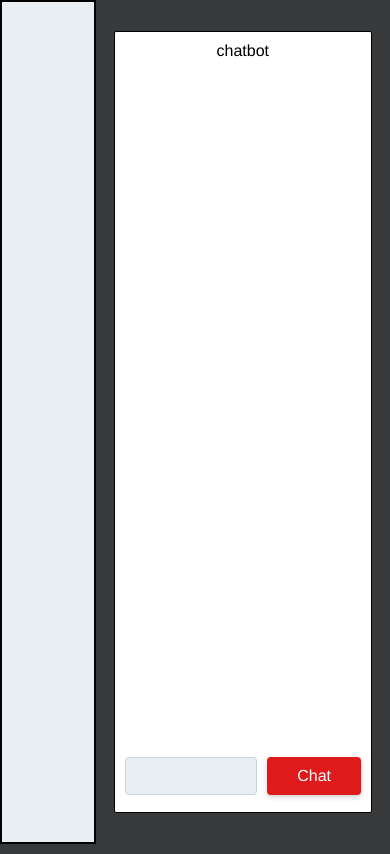
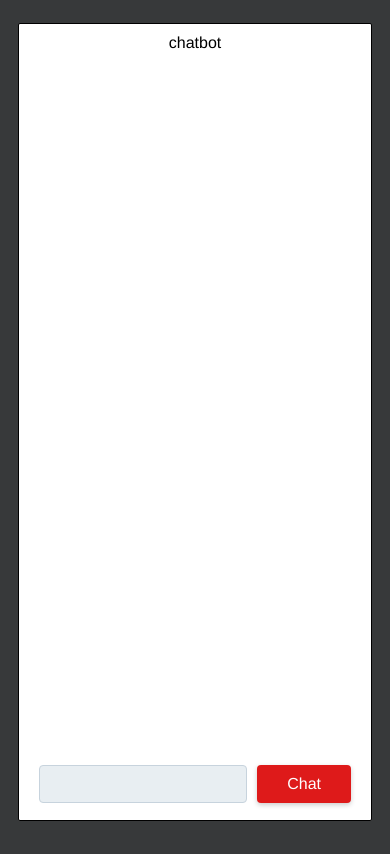
Before and after one commit to cartacode/chatbot_app, a React (Create React App) app in the folder rnn-frontend/: page / in a window 390 px wide. Built offline with nearby package versions, Linux system fonts and the light colour scheme.

Commit message:
Make mobile friendly ui

```diff
--- a/rnn-frontend/src/components/Chat.js
+++ b/rnn-frontend/src/components/Chat.js
@@ -44,9 +44,10 @@ class Chat extends React.Component {
   }
 
   async getMessage() {
-    // const response = await fetch('http://ec2-52-42-96-48.us-west-2.compute.amazonaws.com/message');
-    this.setState({ loading: true })
-    const response = await fetch('http://127.0.0.1:5000/message');
+    // this.setState({ loading: true })
+    const response = await fetch('http://ec2-52-42-96-48.us-west-2.compute.amazonaws.com/message');
+    // testing locally:
+    // const response = await fetch('http://127.0.0.1:5000/message');
     const message = await response.text();
     const messageList = message.split("\n").slice(1, -1);
     let formatMessage;
--- a/rnn-frontend/src/stylesheets/app.css
+++ b/rnn-frontend/src/stylesheets/app.css
@@ -63,17 +63,18 @@ body {
       display: flex;
       flex: 3;
       flex-direction: column;
+      justify-content: center;
       padding: 10px; }
       body .app .app-main .app-container {
         margin: 8px 8px;
-        height: 90vh;
+        height: 92vh;
         background: white;
         border-radius: 2px;
         border: 1.5px solid black;
         display: flex;
         flex-direction: column;
         justify-content: space-between;
-        padding: 10px; }
+        padding: 10px 20px; }
         body .app .app-main .app-container .chat-main {
           display: flex;
           flex-direction: column; }
@@ -98,7 +99,7 @@ body {
                 padding: 10px;
                 border-radius: 4px;
                 margin-bottom: 10px;
-                width: 70%;
+                width: 50%;
                 max-width: 500px;
                 align-self: flex-end; }
         body .app .app-main .app-container .chat-bottom {
@@ -144,4 +145,11 @@ body {
           body .app .app-main .app-container .chat-bottom button:hover {
             background: black; }
 
+@media only screen and (max-width: 900px) {
+  .app-side {
+    display: none; }
+
+  .app-main {
+    height: 100vh; } }
+
 /*# sourceMappingURL=app.css.map */
--- a/rnn-frontend/src/stylesheets/app.scss
+++ b/rnn-frontend/src/stylesheets/app.scss
@@ -37,18 +37,20 @@ body {
       // width: 340px;
       // background: $light-grey;
       // border-radius: 25px;
+      // height: 100vh;
+      justify-content: center;
       padding: 10px;
 
       .app-container {
         margin: 8px 8px;
-        height: 90vh;
+        height: 92vh;
         background: white;
         border-radius: 2px;
         border: 1.5px solid black;
         display: flex;
         flex-direction: column;
         justify-content: space-between;
-        padding: 10px;
+        padding: 10px 20px;
 
         .chat-main {
           display: flex;
@@ -81,7 +83,7 @@ body {
                 padding: 10px;
                 border-radius: 4px;
                 margin-bottom: 10px;
-                width: 70%;
+                width: 50%;
                 max-width: 500px;
                 align-self: flex-end;
               }
@@ -153,3 +155,14 @@ body {
     }
   }
 }
+
+
+@media only screen and (max-width: 900px) {
+  .app-side {
+    display: none;
+  }
+
+  .app-main {
+    height: 100vh;
+  }
+}
```
Also changed, not shown: 1 other file (tests, documents, lock files or other folders).
